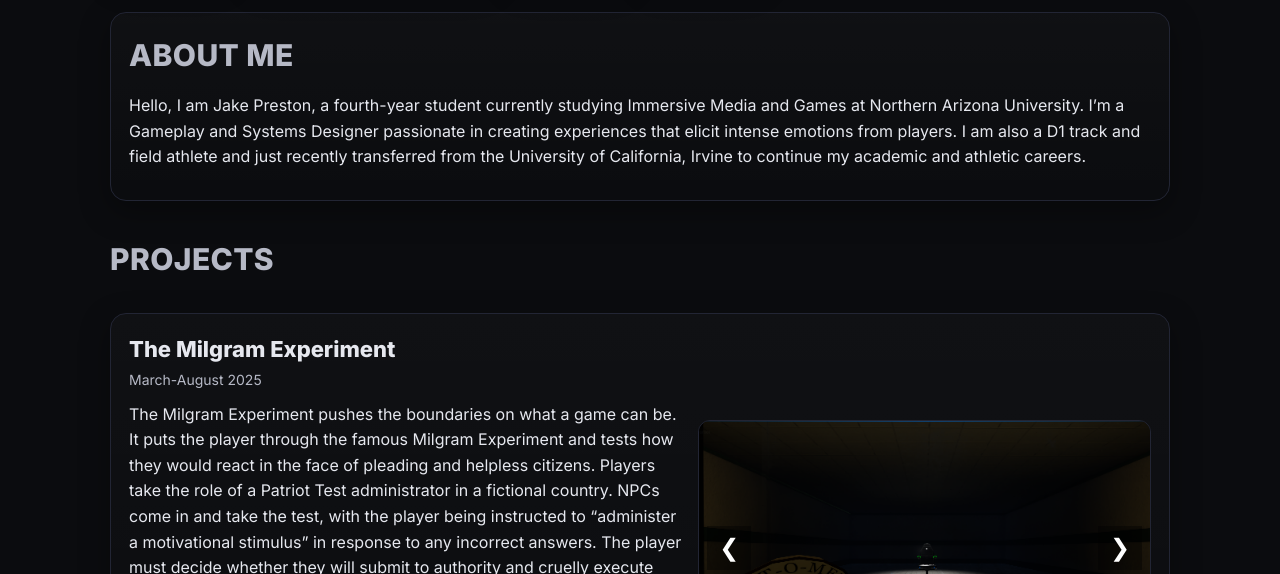
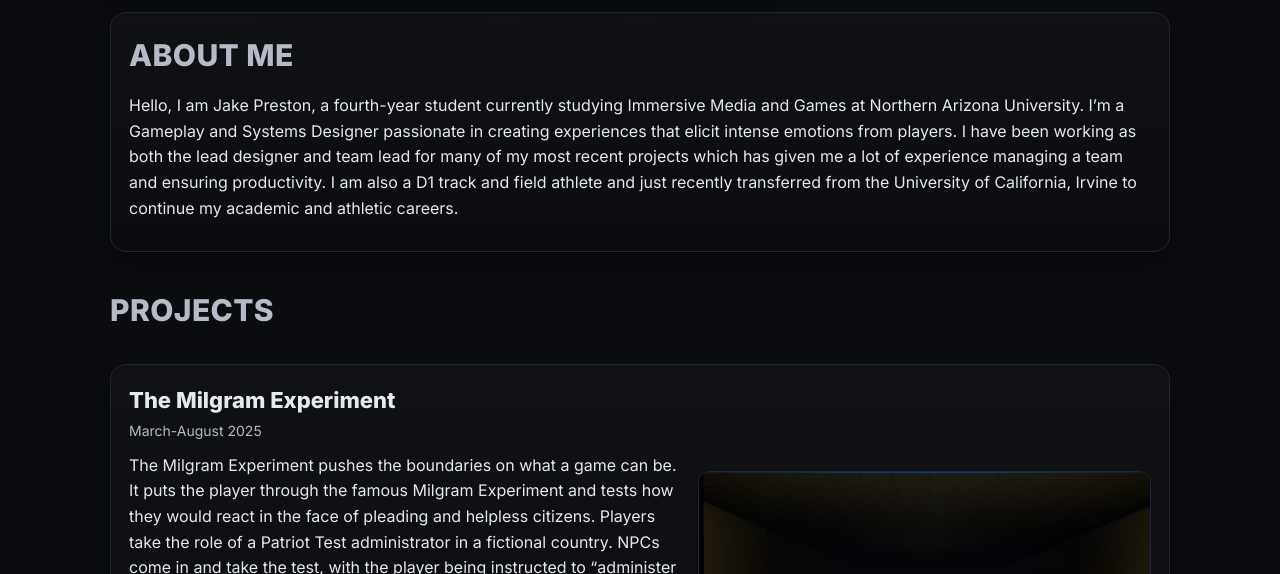
Before and after one commit to Teddybar5/Teddybar5.github.io, a plain HTML site: page index.html in a window 1280 px wide. Shown: the part 187-761 px from the top of the page. Drawn offline with Linux system fonts and the light colour scheme.

Commit message:
Update index.html

```diff
--- a/index.html
+++ b/index.html
@@ -187,7 +187,7 @@
 
     <section class="about card" id="about">
       <h2>About Me</h2>
-      <p>Hello, I am Jake Preston, a fourth-year student currently studying Immersive Media and Games at Northern Arizona University. I’m a Gameplay and Systems Designer passionate in creating experiences that elicit intense emotions from players. I am also a D1 track and field athlete and just recently transferred from the University of California, Irvine to continue my academic and athletic careers.</p>
+      <p>Hello, I am Jake Preston, a fourth-year student currently studying Immersive Media and Games at Northern Arizona University. I’m a Gameplay and Systems Designer passionate in creating experiences that elicit intense emotions from players. I have been working as both the lead designer and team lead for many of my most recent projects which has given me a lot of experience managing a team and ensuring productivity. I am also a D1 track and field athlete and just recently transferred from the University of California, Irvine to continue my academic and athletic careers. </p>
     </section>
 
     <section class="projects" id="projects">
```
